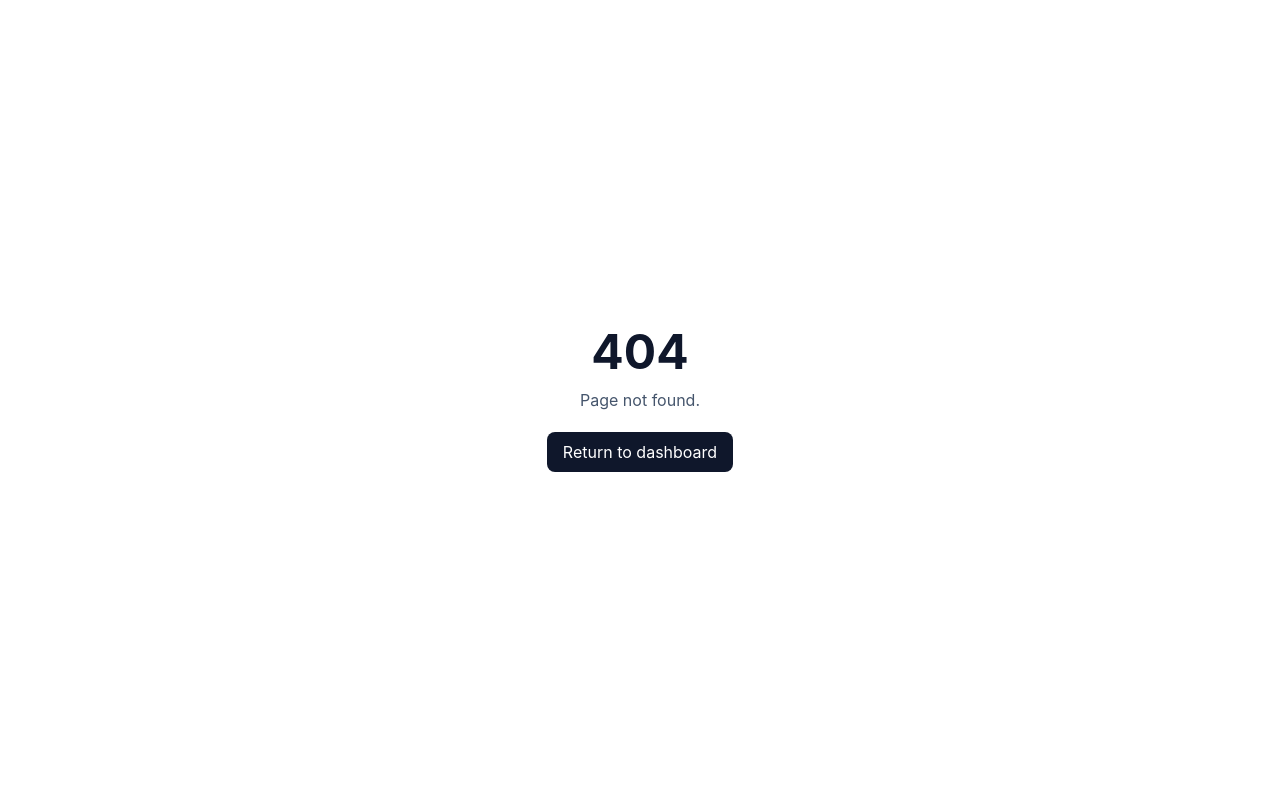
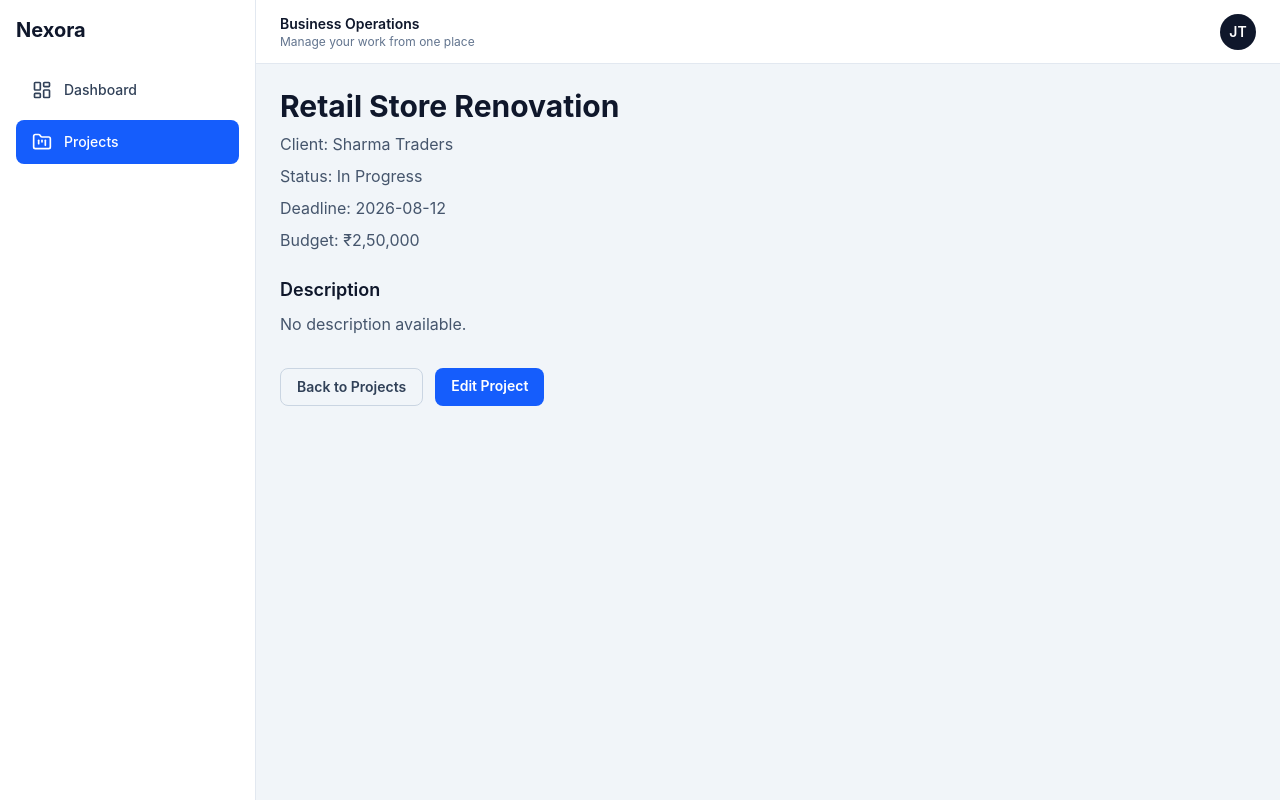
Before and after one commit to Jayeeeesh/nexora-business-os, a React app in the folder frontend/: page /projects/1 in a window 1280 px wide. Before the commit this address had no page. Built offline with nearby package versions, Linux system fonts and the light colour scheme; the HTML template or start-up script is replaced by a standard one.

Commit message:
feat: add project details page

```diff
--- a/frontend/src/App.jsx
+++ b/frontend/src/App.jsx
@@ -6,6 +6,7 @@ import ProjectsPage from "./pages/ProjectsPage";
 import NotFoundPage from "./pages/NotFoundPage";
 import CreateProjectPage from "./pages/CreateProjectPage";
 import EditProjectPage from "./pages/EditProjectPage";
+import ProjectDetailsPage from "./pages/ProjectDetailsPage";
 
 function App() {
   return (
@@ -17,6 +18,7 @@ function App() {
         <Route path="/projects" element={<ProjectsPage />} />
         <Route path="/projects/new" element={<CreateProjectPage />} />
         <Route path="/projects/:projectId/edit" element={<EditProjectPage />} />
+        <Route path="/projects/:projectId" element={<ProjectDetailsPage />} />
       </Route>
 
       <Route path="*" element={<NotFoundPage />} />
--- a/frontend/src/components/projects/ProjectCard.jsx
+++ b/frontend/src/components/projects/ProjectCard.jsx
@@ -73,6 +73,14 @@ function ProjectCard({
         >
           Delete Project
         </button>
+
+        <Link
+          to={`/projects/${id}`}
+          className="block w-full rounded-lg bg-blue-600 px-4 py-2 text-center text-sm font-semibold text-white hover:bg-blue-700"
+        >
+          View Details
+        </Link>
+
         <Link
           to={`/projects/${id}/edit`}
           className="block w-full rounded-lg border border-blue-200 px-4 py-2 text-center text-sm font-semibold text-blue-600 hover:bg-blue-50"
--- /dev/null
+++ b/frontend/src/pages/ProjectDetailsPage.jsx
@@ -0,0 +1,65 @@
+import { useParams, Link } from "react-router";
+import useProjects from "../hooks/useProjects";
+
+function ProjectDetailsPage() {
+  const { projectId } = useParams();
+  const { projects } = useProjects();
+
+  const project = projects.find((item) => String(item.id) === projectId);
+
+  if (!project) {
+    return (
+      <section>
+        <h1 className="text-3xl font-bold text-slate-900">Project Not Found</h1>
+
+        <p className="mt-2 text-slate-600">
+          The requested project does not exist.
+        </p>
+
+        <Link
+          to="/projects"
+          className="mt-6 inline-block rounded-lg border border-slate-300 px-4 py-2 text-sm font-semibold text-slate-700 hover:bg-slate-50"
+        >
+          Back to Projects
+        </Link>
+      </section>
+    );
+  }
+  return (
+    <section>
+      <h1 className="text-3xl font-bold text-slate-900">{project.name}</h1>
+      <p className="mt-2 text-slate-600">Client: {project.client}</p>
+      <p className="mt-2 text-slate-600">Status: {project.status}</p>
+      <p className="mt-2 text-slate-600">Deadline: {project.deadline}</p>
+      <p className="mt-2 text-slate-600">
+        Budget: ₹{project.budget.toLocaleString("en-IN")}
+      </p>
+
+      <div className="mt-6">
+        <h2 className="text-lg font-semibold text-slate-900">Description</h2>
+
+        <p className="mt-2 whitespace-pre-line text-slate-600">
+          {project.description || "No description available."}
+        </p>
+      </div>
+
+      <div className="mt-8 flex flex-wrap gap-3">
+        <Link
+          to="/projects"
+          className="rounded-lg border border-slate-300 px-4 py-2 text-sm font-semibold text-slate-700 hover:bg-slate-50"
+        >
+          Back to Projects
+        </Link>
+
+        <Link
+          to={`/projects/${project.id}/edit`}
+          className="rounded-lg bg-blue-600 px-4 py-2 text-sm font-semibold text-white hover:bg-blue-700"
+        >
+          Edit Project
+        </Link>
+      </div>
+    </section>
+  );
+}
+
+export default ProjectDetailsPage;
```
